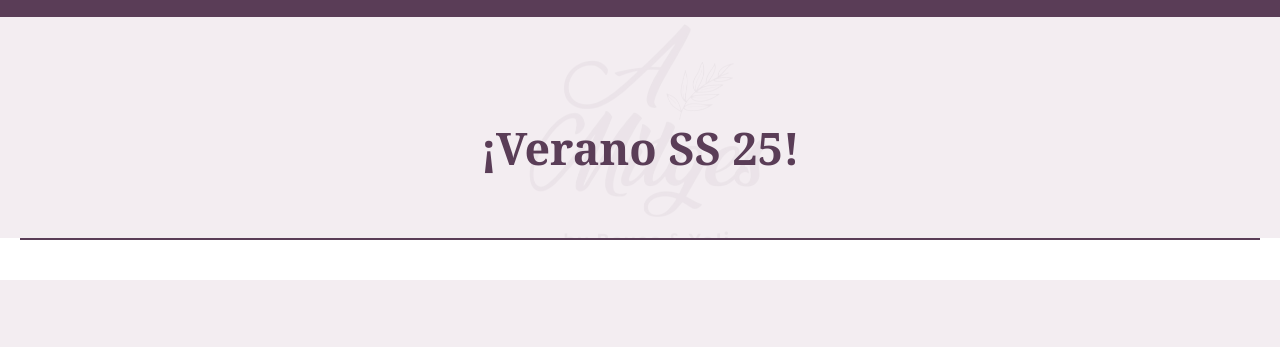
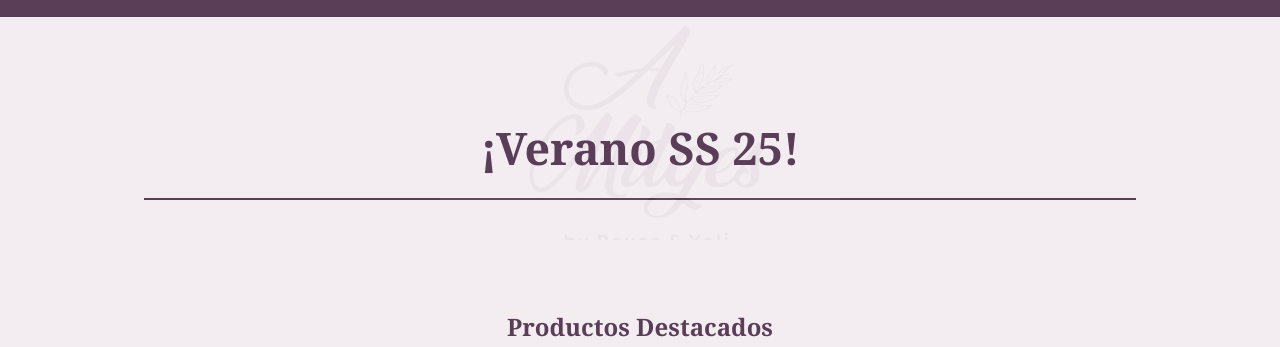
Before and after one commit to evuchi2121/amitges, a plain HTML site: page index.html in a window 1280 px wide. Shown: the part 45-392 px from the top of the page. Drawn offline with Linux system fonts and the light colour scheme.

Commit message:
Update index.html

```diff
--- a/index.html
+++ b/index.html
@@ -56,7 +56,7 @@
 
     .banner {
       background-color: #F3EDF1;
-      padding: 100px 20px 60px;
+      padding: 100px 20px 40px;
       text-align: center;
       position: relative;
       overflow: hidden;
@@ -86,9 +86,11 @@
       z-index: 2;
     }
 
-    .separador {
-      border-top: 2px solid #5A3D57; /* línea morada */
-      margin: 0 20px 40px;
+    .linea-morada {
+      height: 2px;
+      background-color: #5A3D57;
+      width: 80%;
+      margin: 20px auto 0;
     }
 
     .productos-destacados {
@@ -179,10 +181,8 @@
   <!-- Banner -->
   <section class="banner" id="home">
     <h1>¡Verano SS 25!</h1>
+    <div class="linea-morada"></div>
   </section>
-
-  <!-- Línea de separación -->
-  <div class="separador"></div>
 
   <!-- Productos destacados -->
   <section class="productos-destacados" id="shop">
```
